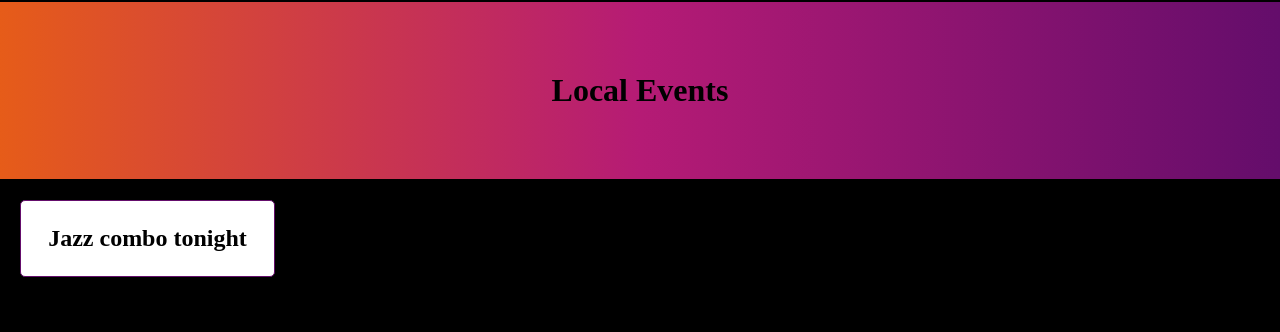
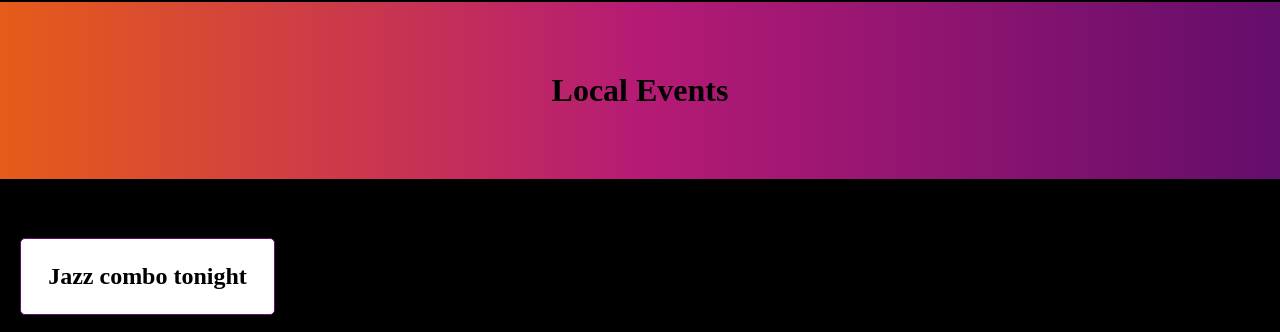
Before and after one commit to CSefcek/local-events-page, a plain HTML site: page index.html in a window 1280 px wide. Shown: the part 21-353 px from the top of the page. Drawn offline with Linux system fonts and the light colour scheme.

Commit message:
Add <header>,<section> and <footer>

```diff
--- a/index.html
+++ b/index.html
@@ -12,9 +12,18 @@
         <a href="#events">Events</a>
         <a href="#contact">Contact</a>
     </nav>
-    <h1>Local Events</h1>
-    <div class="card">
-        <h2>Jazz combo tonight</h2>
-    </div>
+
+    <header class="hero">
+        <h1>Local Events</h1>
+        <p>...intro text...</p>
+    </header>
+
+    <section id="events" class="event-list">
+        <div class="card">
+            <h2>Jazz combo tonight</h2>
+        </div>
+    </section>
+
+    <footer class="site-footer">Made with fun and love by me</footer>
 </body>
 </html>
```
